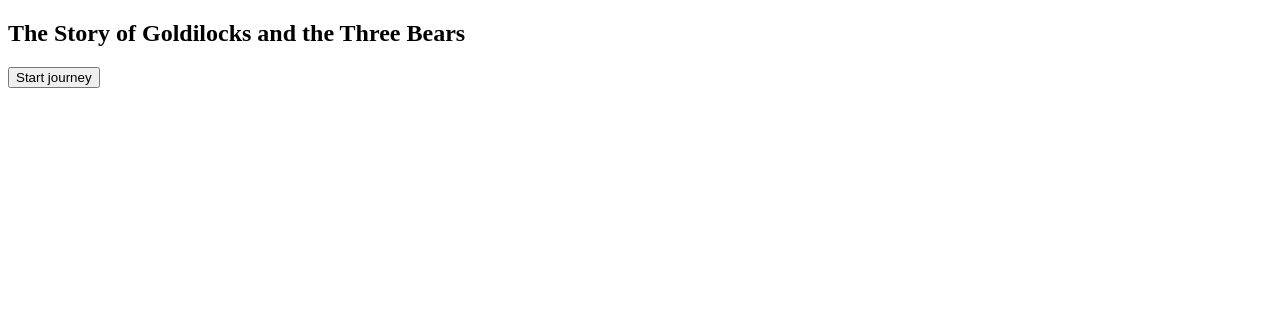
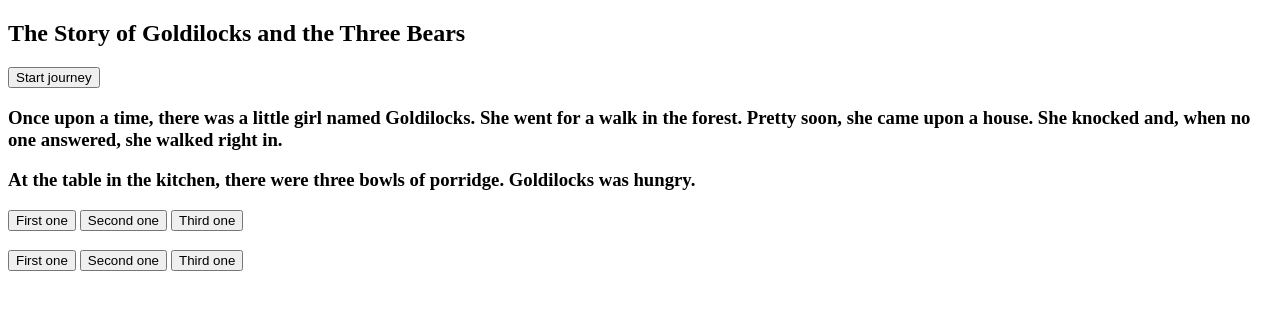
Before and after one commit to majazocom/Goldilock, a plain HTML site: page index.html in a window 1280 px wide. Drawn offline with Linux system fonts and the light colour scheme.

Commit message:
chap one added

```diff
--- a/index.html
+++ b/index.html
@@ -11,7 +11,18 @@
         <button id="start-button">Start journey</button>
     </section>
     <section id="chapter-one">
-
+        <h3>Once upon a time, there was a little girl named Goldilocks. She went for a walk in the forest. Pretty soon, she came upon a house. She knocked and, when no one answered, she walked right in.</h3>
+        <h3>At the table in the kitchen, there were three bowls of porridge. Goldilocks was hungry.</h3>
+        <button id="chapter-one-option-one">First one</button>
+        <button id="chapter-one-option-two">Second one</button>
+        <button id="chapter-one-option-three">Third one</button>
+        <h3 id="chapter-one-feedback"></h3>
+    </section>
+    <section id="chapter-two">
+        <button id="chapter-two-option-one">First one</button>
+        <button id="chapter-two-option-two">Second one</button>
+        <button id="chapter-two-option-three">Third one</button>
+        <h3 id="chapter-two-feedback"></h3>
     </section>
 </body>
 </html>
```
